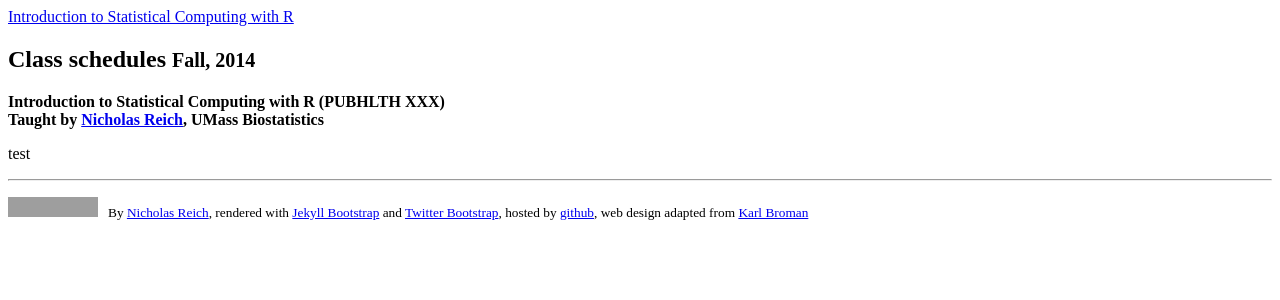
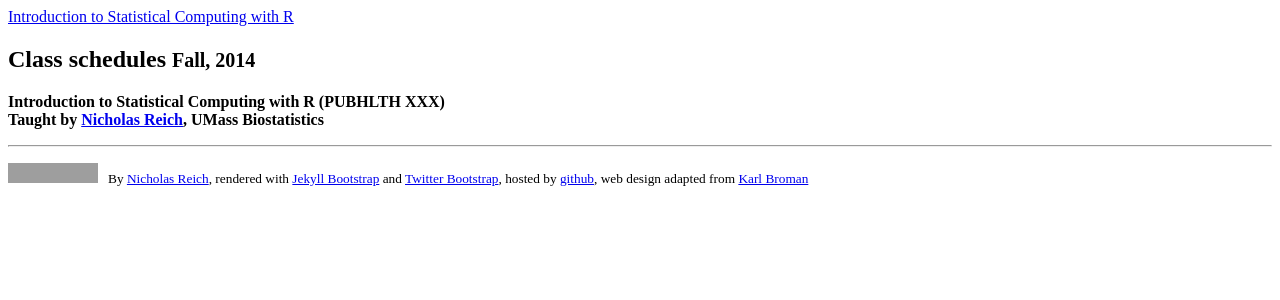
Before and after one commit to nickreich/statComp2014, a Jekyll site: the page built from pages/schedule.md, in a window 1280 px wide. Shown: the top 300 px of the page. Built offline with Jekyll 4.4.1, drawn with Linux system fonts in a browser that asks for light colours; grey boxes are pictures that could not be loaded.

```diff
--- /dev/null
+++ b/Gemfile
@@ -0,0 +1,2 @@
+source 'https://rubygems.org'
+gem 'github-pages'
--- a/_config.yml
+++ b/_config.yml
@@ -3,7 +3,7 @@
 permalink: /:categories/:year/:month/:day/:title
 
 exclude: [".rvmrc", ".rbenv-version", "README.md", "Rakefile", "changelog.md"]
-pygments: true
+highlighter: 'pygments'
 
 # Themes are encouraged to use these universal variables
 # so be sure to set them if your theme uses them.
--- a/pages/schedule.md
+++ b/pages/schedule.md
@@ -6,6 +6,3 @@ tagline: Fall, 2014
 
 **Introduction to Statistical Computing with R  (PUBHLTH XXX)**
 **Taught by [Nicholas Reich](http://people.umass.edu/nick), UMass Biostatistics**
-
-
-test
```
